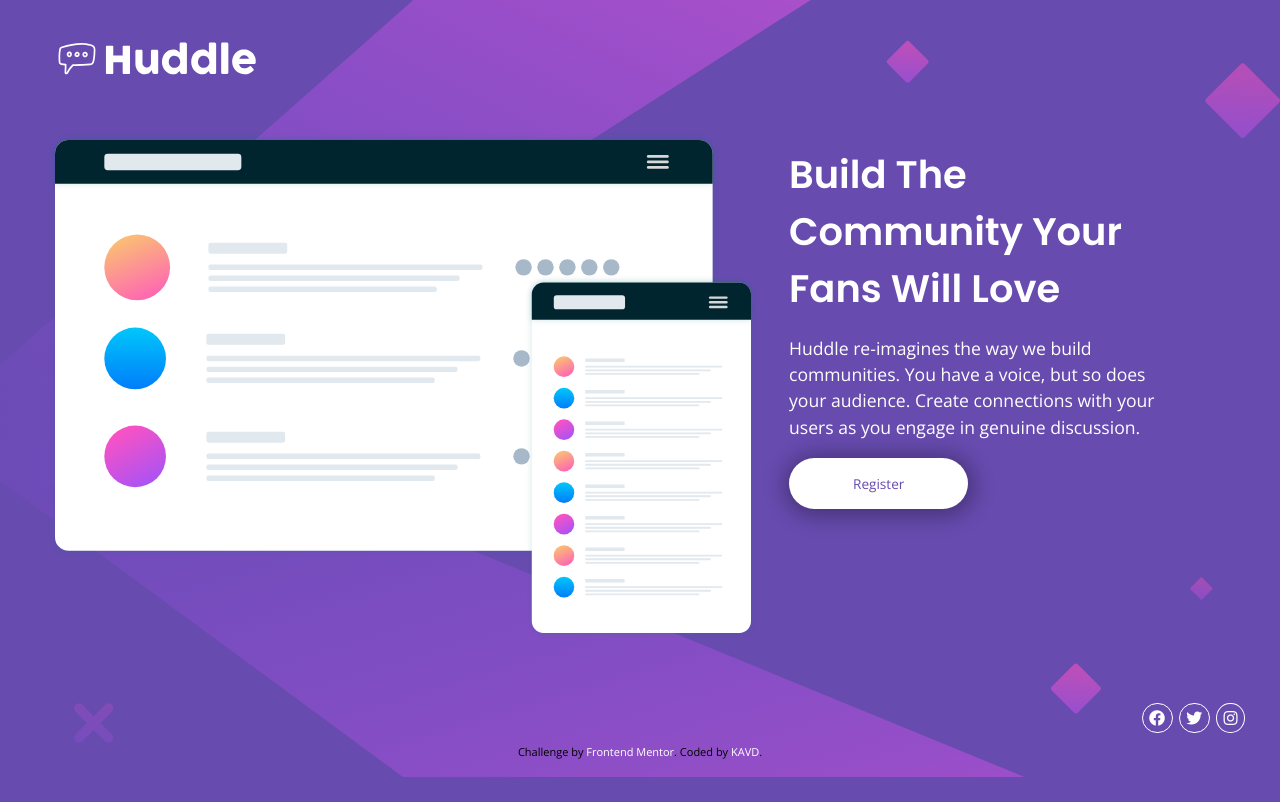
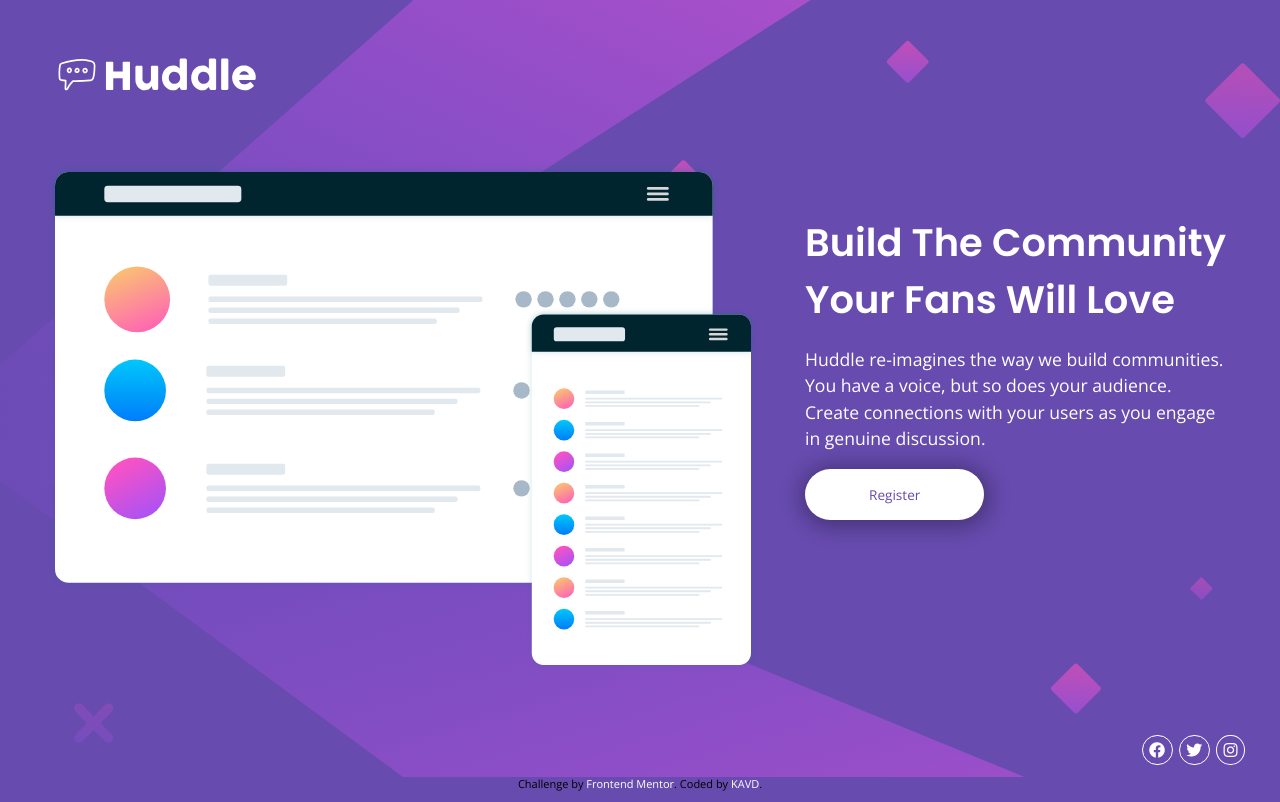
Before and after one commit to karviesays/huddle-lp-revamp, a plain HTML site: page index.html in a window 1280 px wide. Drawn offline with nearby package versions, Linux system fonts and the light colour scheme.

Commit message:
commit on main

```diff
--- a/style.css
+++ b/style.css
@@ -141,6 +141,8 @@ a {
     }
     .logo {
         width:30%;
+        padding-top: 1rem;
+        padding-bottom: 4rem;
     }
     .mockup {
         width: 100%;
@@ -154,8 +156,9 @@ a {
     }
 
     .hero-inner {
-        padding-left: 1rem;
-        flex-basis: 80%;
+        padding-top: 3rem;
+        padding-left: 2rem;
+        flex-basis: 90%;
     }
 
     .hero-inner p {
```
